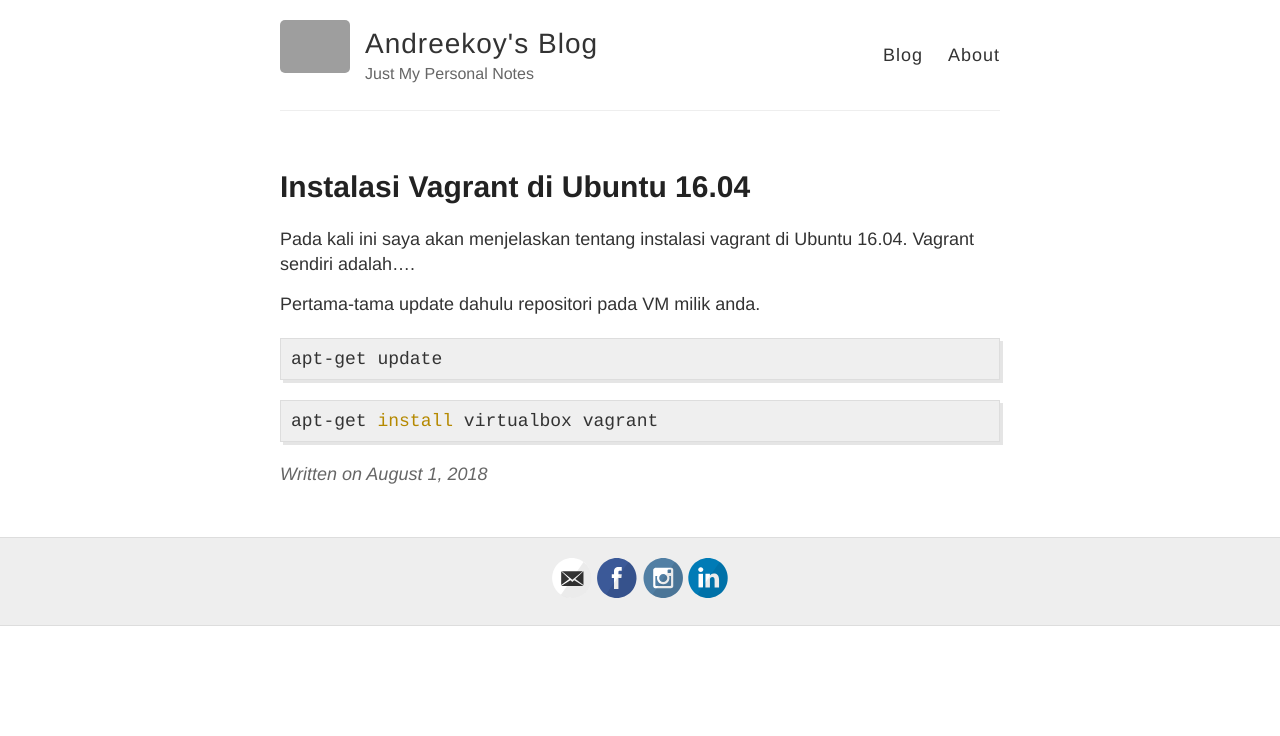
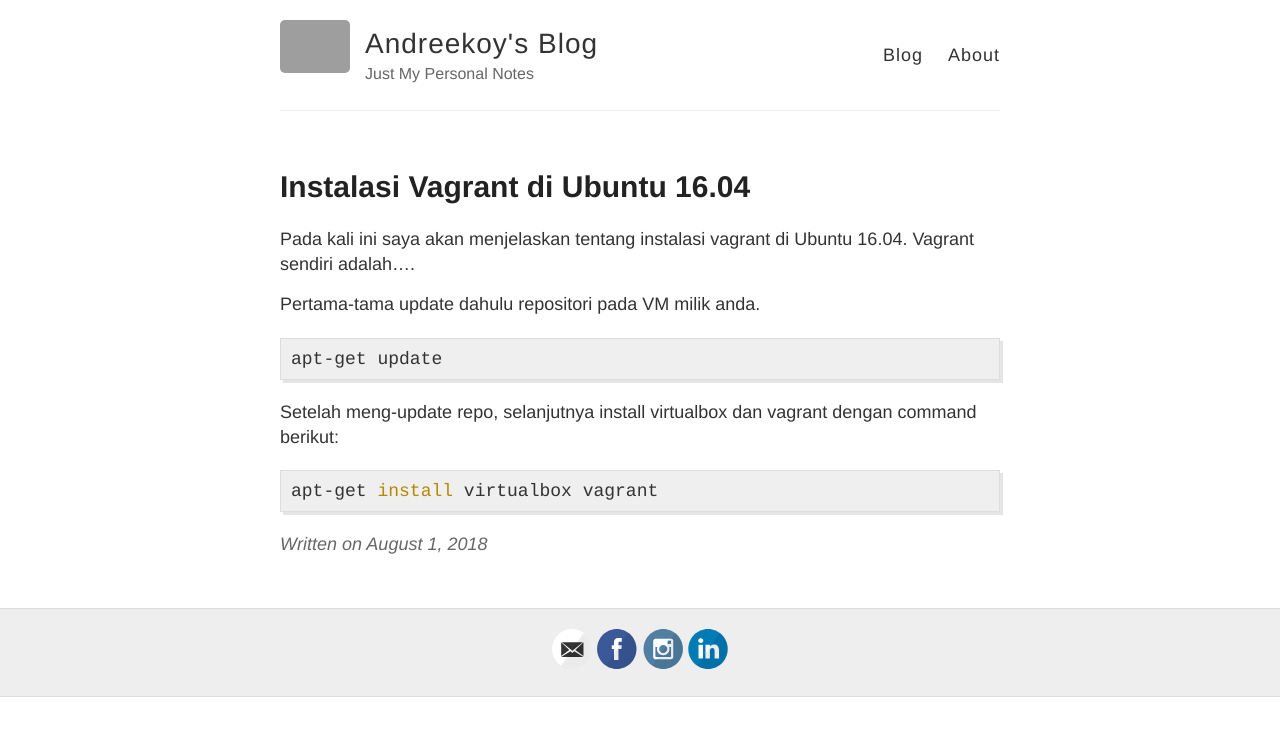
Before and after one commit to andreekoy/andreekoy.github.io, a Jekyll site: the page built from _posts/2018-08-02-Instalasi-Vagrant-Di-Ubuntu-1604.markdown, in a window 1280 px wide. Shown: the top 736 px of the page. Built offline with Jekyll 4.4.1, drawn with Linux system fonts in a browser that asks for light colours; comment, search, counter and statistics services are not loaded; grey boxes are pictures that could not be loaded.

Commit message:
Update 2018-08-02-Instalasi-Vagrant-Di-Ubuntu-1604.markdown

```diff
--- a/_posts/2018-08-02-Instalasi-Vagrant-Di-Ubuntu-1604.markdown
+++ b/_posts/2018-08-02-Instalasi-Vagrant-Di-Ubuntu-1604.markdown
@@ -12,4 +12,5 @@ Pada kali ini saya akan menjelaskan tentang instalasi vagrant di Ubuntu 16.04. V
 Pertama-tama update dahulu repositori pada VM milik anda.
 {% highlight bash %}apt-get update{% endhighlight %}
 
+Setelah meng-update repo, selanjutnya install virtualbox dan vagrant dengan command berikut:
 {% highlight bash %}apt-get install virtualbox vagrant{% endhighlight %}
```
